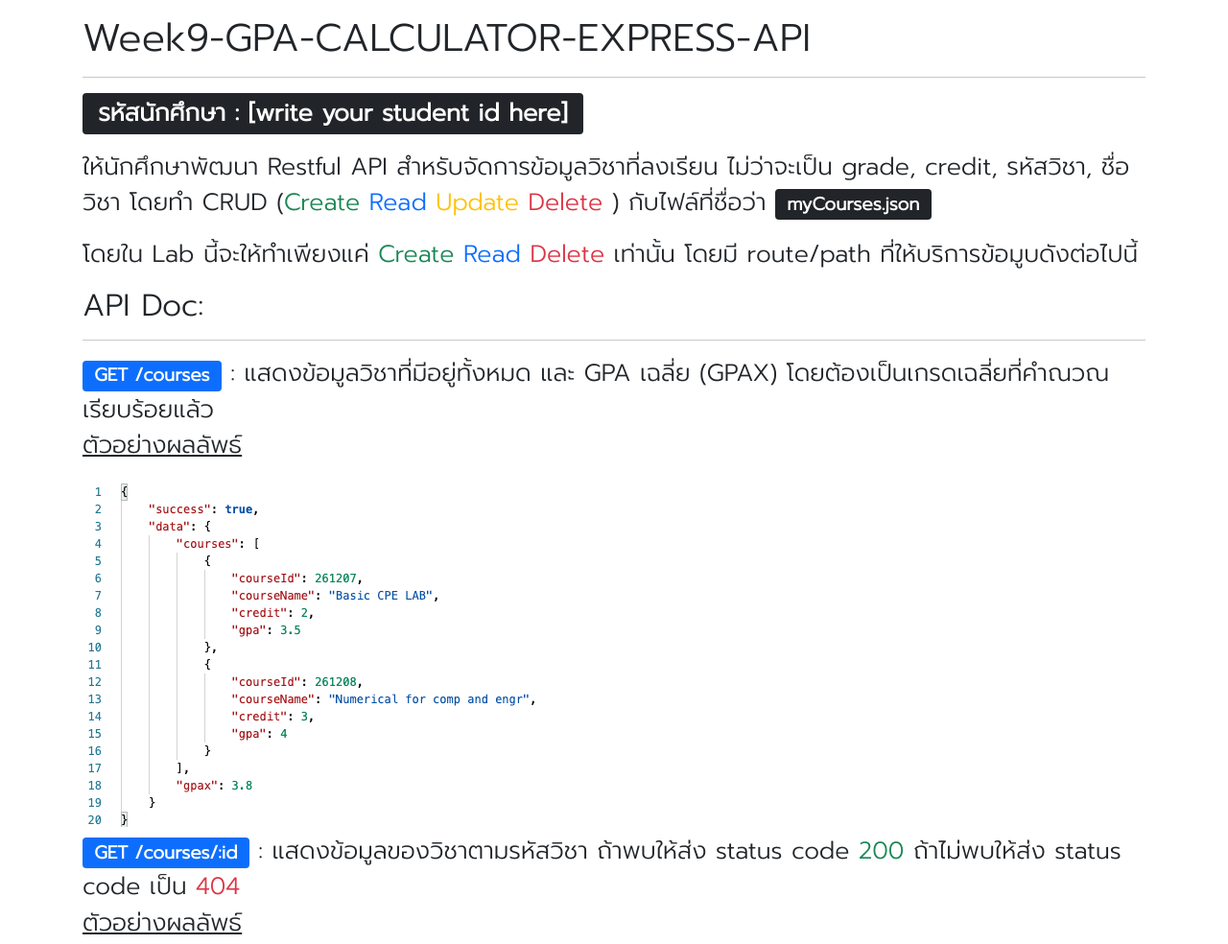
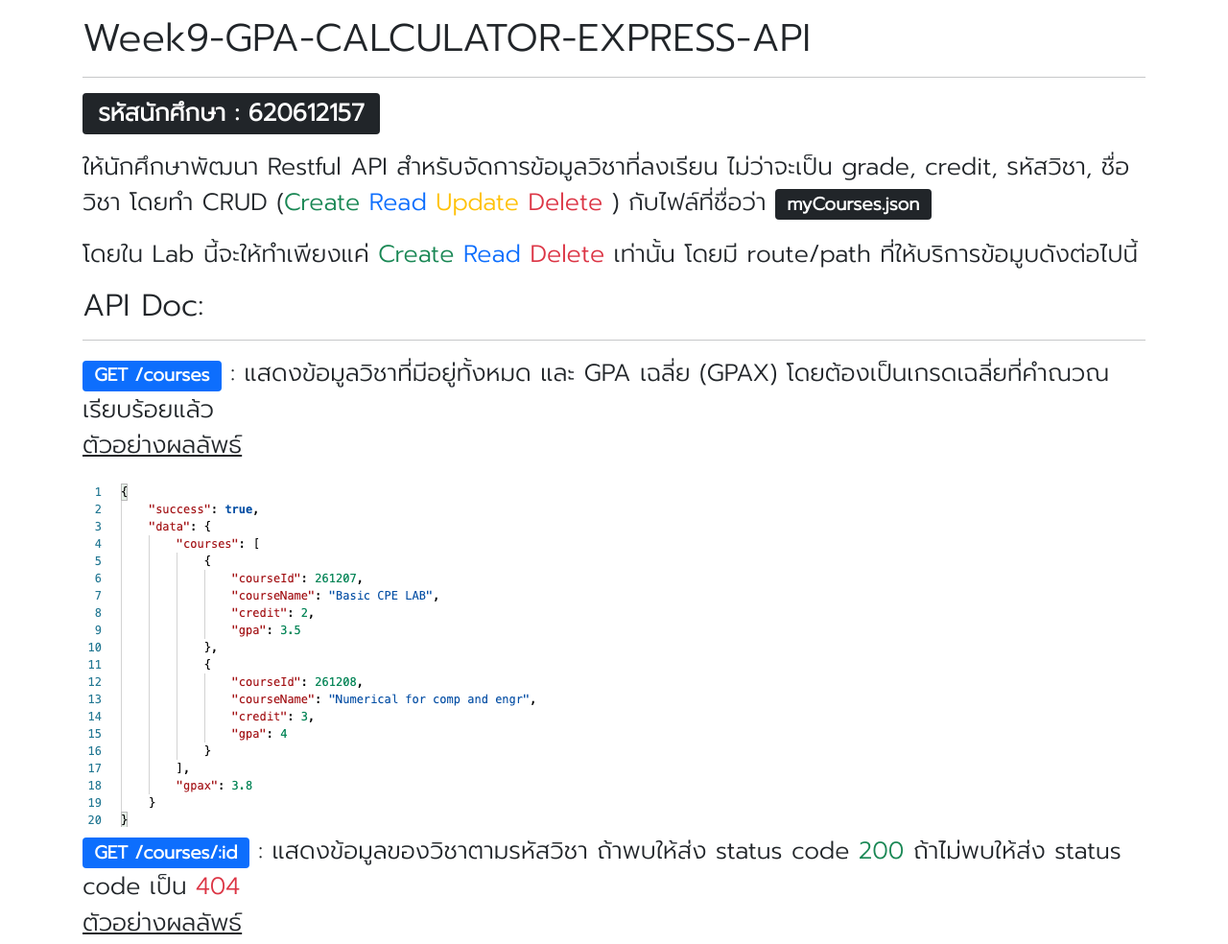
Before and after one commit to cpe-cmu-261207/lab-08-ultramanbabe, a website: page instruction.html in a window 1280 px wide. Shown: the top 984 px of the page at 96% size. Drawn offline with nearby package versions, Linux system fonts and the light colour scheme; files whose address does not match are found by name.

Commit message:
Deployed

```diff
--- a/instruction.html
+++ b/instruction.html
@@ -34,7 +34,7 @@
     <div class="container p-3">
       <h1>Week9-GPA-CALCULATOR-EXPRESS-API</h1>
       <hr />
-      <p class="badge bg-dark r">รหัสนักศึกษา : [write your student id here]</p>
+      <p class="badge bg-dark r">รหัสนักศึกษา : 620612157</p>
 
       <p>
         ให้นักศึกษาพัฒนา Restful API สำหรับจัดการข้อมูลวิชาที่ลงเรียน ไม่ว่าจะเป็น grade,
```
Also changed, not shown: README.md.
